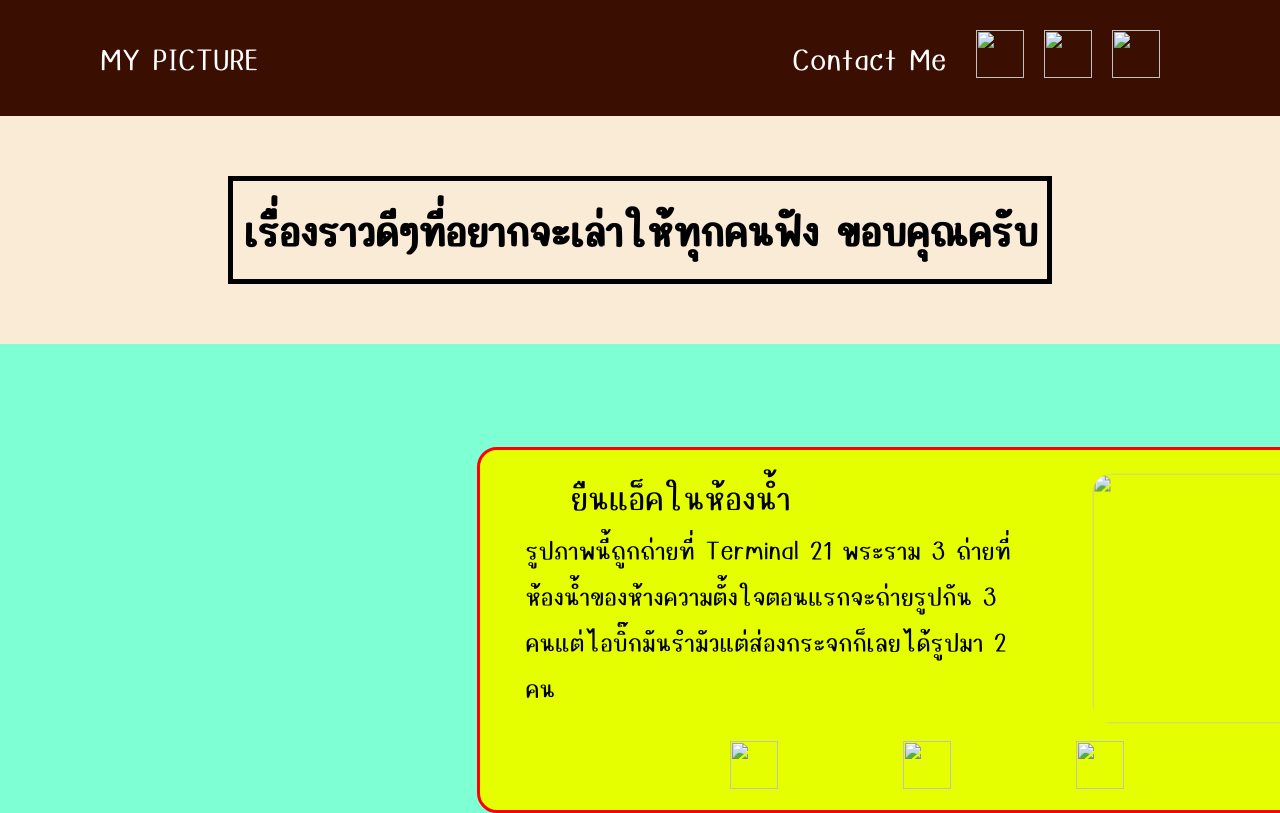
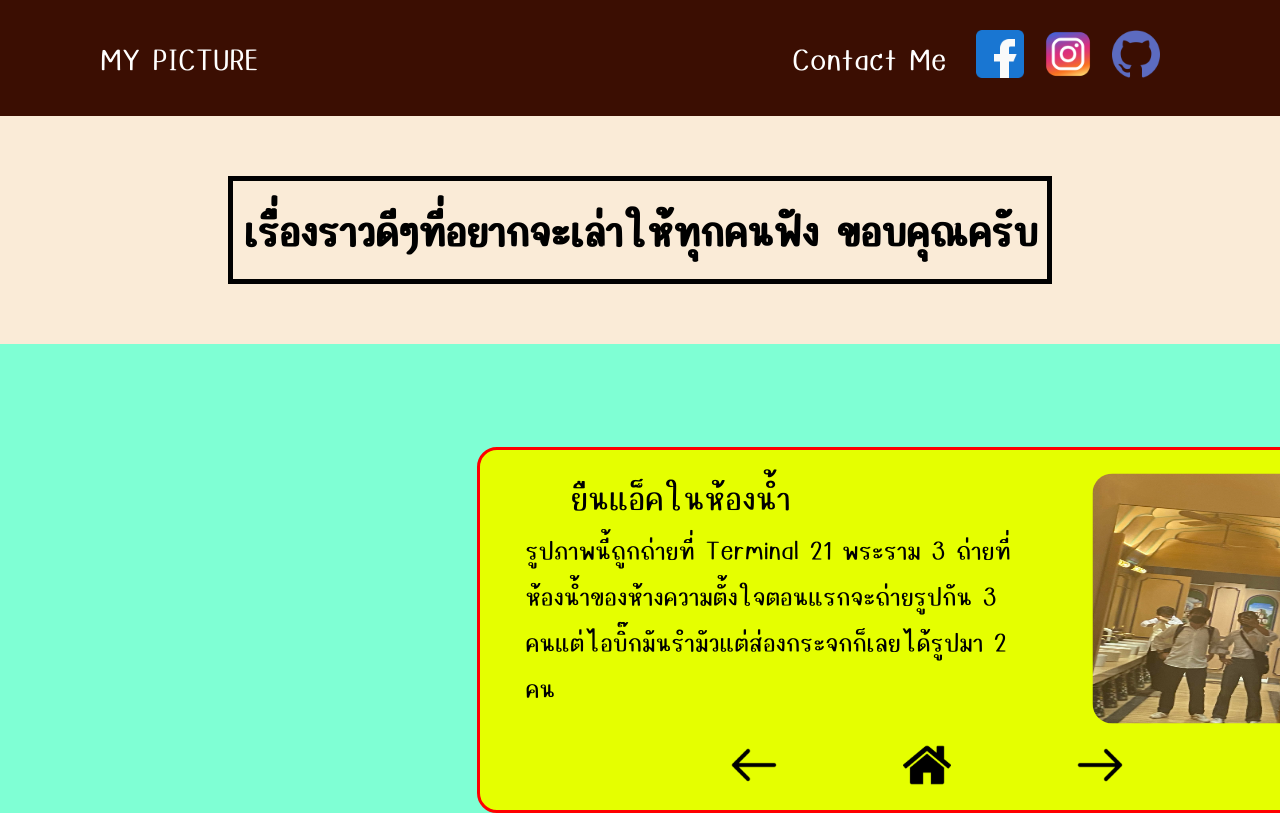
Before and after one commit to Gong125i/favmoment, a plain HTML site: page box4.html in a window 1280 px wide. Shown: the top 813 px of the page. Drawn offline with Linux system fonts and the light colour scheme; the site is published under a folder, as on GitHub Pages, so addresses that start at the root find nothing.

Commit message:
Update box4.html

```diff
--- a/box4.html
+++ b/box4.html
@@ -14,13 +14,13 @@
         <nav class="navbar-right">
             <p class="navbar-text">Contact Me</p>
             <a href="https://www.facebook.com/kongwrc/">
-                <img src="/UI/fb.png" alt="" class="imgui" >
+                <img src="./UI/fb.png" alt="" class="imgui" >
             </a>
             <a href="https://www.instagram.com/kongwrc">
-                <img src="/UI/ig.png" alt="" class="imgui">
+                <img src="./UI/ig.png" alt="" class="imgui">
             </a>
             <a href="https://github.com/Gong125i">
-                <img src="/UI/gh.png" alt="" class="imgui">
+                <img src="./UI/gh.png" alt="" class="imgui">
             </a>
         </nav>
     </nav>
@@ -37,16 +37,16 @@
         <div class="detail">
             รูปภาพนี้ถูกถ่ายที่ Terminal 21 พระราม 3 ถ่ายที่ห้องน้ำของห้างความตั้งใจตอนแรกจะถ่ายรูปกัน 3 คนแต่ไอบิ๊กมันรำมัวแต่ส่องกระจกก็เลยได้รูปมา 2 คน
         </div>
-        <img src="/IMG/4.jfif" alt="" class="picdetail">
+        <img src="./IMG/4.jfif" alt="" class="picdetail">
         <div class="nextbackhome">
             <a href="/box3.html">
-                <img src="/UI/back.png" alt="" class="nextbackhome">
+                <img src="./UI/back.png" alt="" class="nextbackhome">
             </a>
             <a href="/index.html">
-                <img src="/UI/home.png" alt="" class="nextbackhome">
+                <img src="./UI/home.png" alt="" class="nextbackhome">
             </a>
             <a href="/box5.html">
-                <img src="/UI/next.png" alt="" class="nextbackhome">
+                <img src="./UI/next.png" alt="" class="nextbackhome">
             </a>
         </div>
     </div>
```
